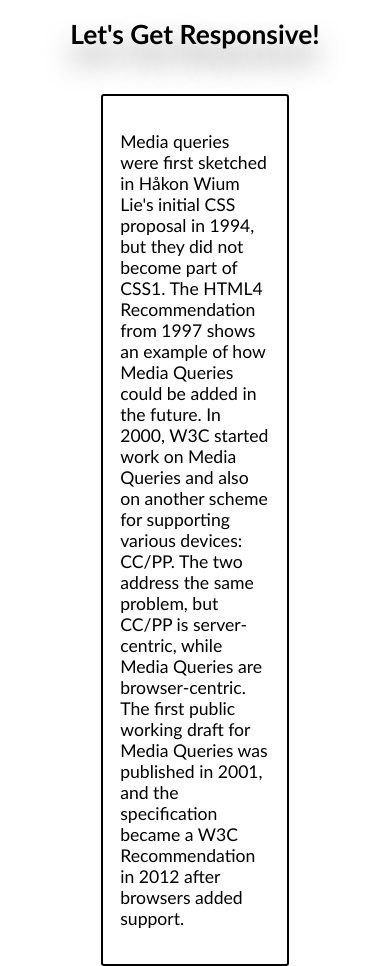
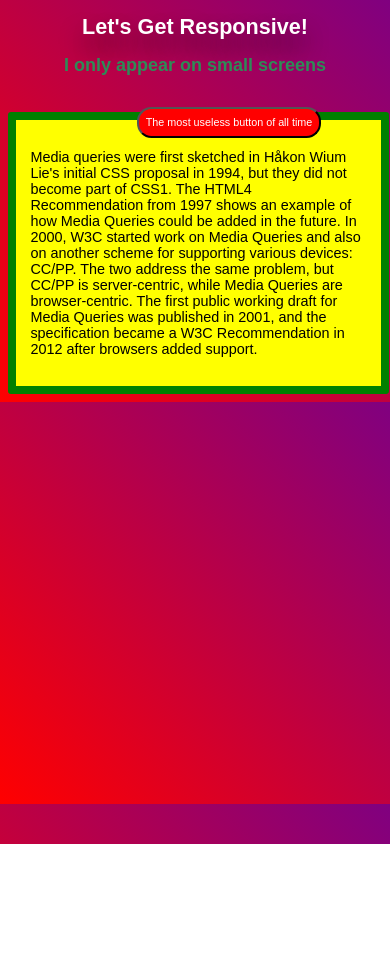
Before and after one commit to epapineau/code-drills, a plain HTML site: page 10-Web/06-css-media-query/unsolved/challenge-prompt.html in a window 390 px wide. Shown: the top 966 px of the page. After the commit the page ends 844 px from the top, so only its background shows below. Drawn offline with Linux system fonts and the light colour scheme.

Commit message:
drill 06

```diff
--- a/10-Web/06-css-media-query/unsolved/style.css
+++ b/10-Web/06-css-media-query/unsolved/style.css
@@ -89,16 +89,61 @@ Therefore, we want our media queries in descending order, so that the most recen
     font-size: 55%;
   }
 
+  .heading-primary {
+    color: blue;
+  }
+
+  .about__box--center {
+    width: 70%;
+    background-color: orange;
+    color: white;
+    border: solid 4px purple;
+  }
 
 }
 
 
 @media (max-width: 900px) {
 /* Set the font-size to 45% */
+  html {
+    font-size: 45%;
+  }
 
+  .heading-primary {
+    color: purple;
+  }
+
+  .heading-sub {
+    display: block;
+  }
+
+  .about__box--center {
+    width: 90%;
+    background-color: yellow;
+    color: black;
+    border: solid 8px green;
+  }
+
+  .btn {
+    position:absolute;
+    top: 11%;
+    left: 40%;
+    background-color: red;
+  }
 }
 
 @media (max-width: 600px) {
   /* For the colorful background, look up setting a background-image to a linear gradient in css */
+  body {
+    background-image: linear-gradient(45deg, red, purple);
+    font-family: fantasy;
+  }
 
+  .heading-primary {
+    color: white;
+  }
+
+  .btn {
+    left: 35%;
+  }
 }
```
